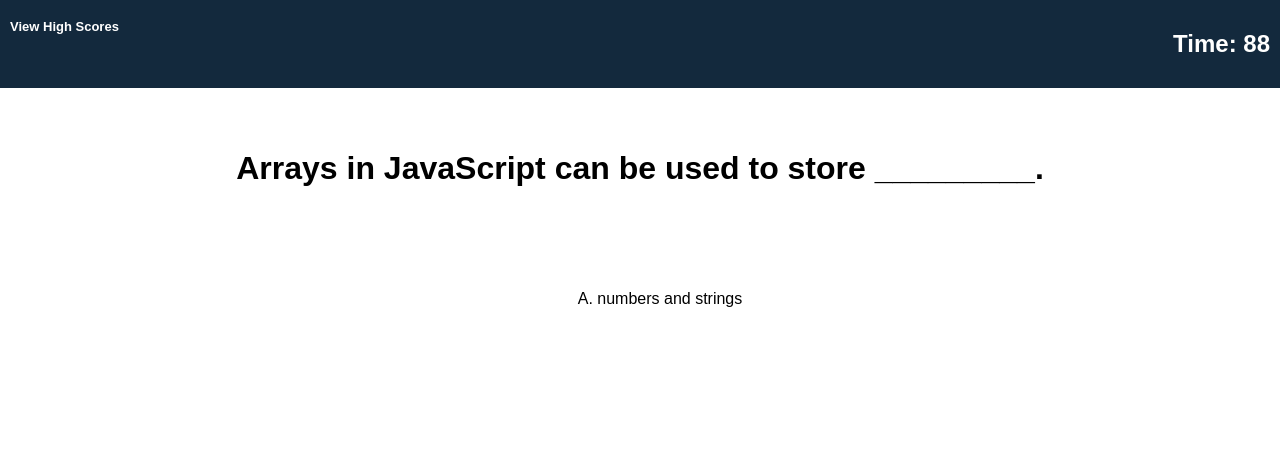
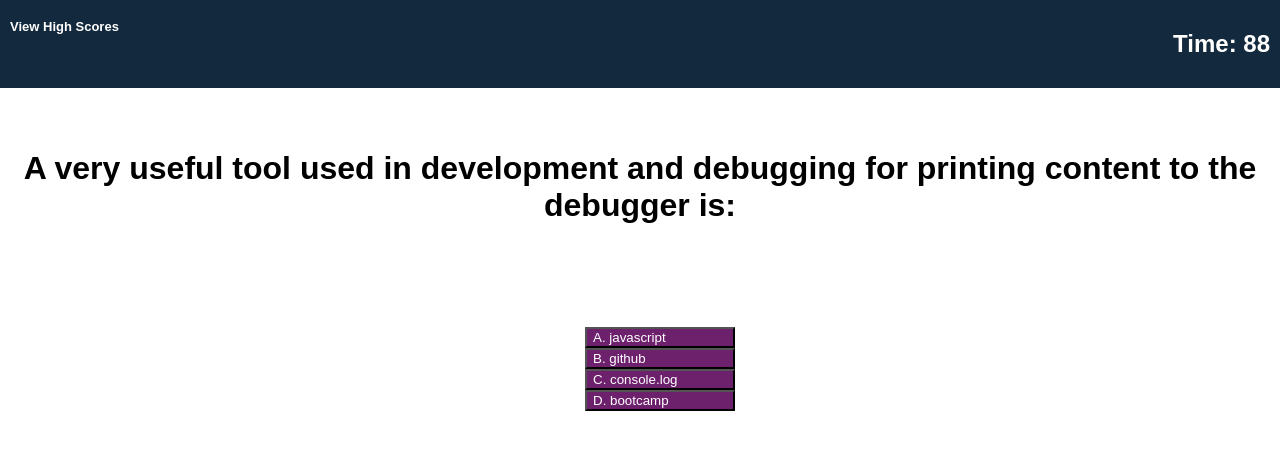
Before and after one commit to ket2310/CodingAssessment, a plain HTML site: page index.html in a window 1280 px wide. Both pictures are taken after a click on the button "Start Quiz". Drawn offline with Linux system fonts and the light colour scheme.

Commit message:
Added questions for assessment.  Figuring out how to iterate through them and program the event listener.

```diff
--- a/assets/js/script.js
+++ b/assets/js/script.js
@@ -1,10 +1,23 @@
 var body = document.body;
 var headerEl = document.createElement("header");
+var headerh1El = document.createElement("h1");
+var headerh2El = document.createElement("h2");
 var mainEl = document.createElement("main");
 var sectionEl = document.createElement("section");
 var clock = document.getElementById("clock");
 var secondsLeft = 90;
+var selectedAnswer = "";
 
+headerEl.setAttribute("class", "main-header");
+headerh1El.setAttribute("id", "highscores");
+headerh1El.textContent = "View High Scores";
+headerEl.appendChild(headerh1El);
+
+headerh2El.setAttribute("id", "clock");
+headerh2El.textContent = "Time: ";
+headerEl.appendChild(headerh2El);
+
+body.appendChild(headerEl);
 body.appendChild(mainEl);
 mainEl.appendChild(sectionEl);
 sectionEl.setAttribute("class", "banner")
@@ -15,7 +28,7 @@
 sectionEl.appendChild(h1El)
 
 var h2El = document.createElement("h2");
-h2El.textContent ="Try to answer the following code-related questions within the time limit. Keep in mind that incorrect answers will penalize your score/time by ten seconds!";
+h2El.textContent = "Try to answer the following code-related questions within the time limit. Keep in mind that incorrect answers will penalize your score/time by ten seconds!";
 h2El.setAttribute("id", "banner2");
 sectionEl.appendChild(h2El);
 
@@ -26,14 +39,48 @@
 
 goQuiz.addEventListener("click", runQuiz);
 
-var codeQuestions = {
+let codeQuestions = [
+  {
     Question: "Arrays in JavaScript can be used to store _________.",
-    answerA: "numbers and strings" ,
+    answerA: "numbers and strings",
     answerB: "other arrays",
     answerC: "booleans",
     answerD: "all of the above",
-    realAnswer:  "D"
-}
+    realAnswer: "D"
+  },
+  {
+    Question: "String values must be enclosed within ____________ when being asssigned to variables.",
+    answerA: "commas",
+    answerB: "curly brackets",
+    answerC: "quotes",
+    answerD: "parentheses",
+    realAnswer: "C"
+  },
+  {
+    Question: "Commonly used datatypes DO NOT include:",
+    answerA: "strings",
+    answerB: "booleans",
+    answerC: "alerts",
+    answerD: "numbers",
+    realAnswer: "C"
+  },
+  {
+    Question: "The condition in an if / else statement is enclosed in ____________.",
+    answerA: "parentheses",
+    answerB: "curly brackets",
+    answerC: "quatations",
+    answerD: "square brackets",
+    realAnswer: "B"
+  },
+  {
+    Question: "A very useful tool used in development and debugging for printing content to the debugger is:",
+    answerA: "javascript",
+    answerB: "github",
+    answerC: "console.log",
+    answerD: "bootcamp",
+    realAnswer: "C"
+  }]
+
 
 function runQuiz(event) {
   // Prevent default action
@@ -41,39 +88,85 @@
   goQuiz.setAttribute("style", "visibility: hidden");
   setTime();
 
-    h1El.textContent = codeQuestions.Question;
-    h2El.textContent = "";
-
-    var QsectionEl = document.createElement("section");
   var ulEl = document.createElement("ul");
   ulEl.setAttribute("id", "questionList");
+
   var liEl1 = document.createElement("li");
   var btnEl1 = document.createElement("button");
+  btnEl1.setAttribute("id", "A");
 
   var liEl2 = document.createElement("li");
   var btnEl2 = document.createElement("button");
+  btnEl2.setAttribute("id", "B");
 
   var liEl3 = document.createElement("li");
   var btnEl3 = document.createElement("button");
+  btnEl3.setAttribute("id", "C");
 
   var liEl4 = document.createElement("li");
   var btnEl4 = document.createElement("button");
+  btnEl4.setAttribute("id", "D");
+
+  ulEl.appendChild(liEl1);
+  liEl1.appendChild(btnEl1)
+
+  ulEl.appendChild(liEl2);
+  liEl2.appendChild(btnEl2)
+
+  ulEl.appendChild(liEl3);
+  liEl3.appendChild(btnEl3)
+
+  ulEl.appendChild(liEl4);
+  liEl4.appendChild(btnEl4)
 
   sectionEl.appendChild(ulEl)
-    ulEl.appendChild(liEl1);
 
-    liEl1.textContent = "A. " + codeQuestions.answerA;
+  var allButtons = document.querySelectorAll("button")
 
+  codeQuestions.forEach(q => {
+    h1El.textContent = q.Question;
+    h2El.textContent = "";
+
+    btnEl1.textContent = "A. " + q.answerA;
+
+    btnEl2.textContent = "B. " + q.answerB;
+
+    btnEl3.textContent = "C. " + q.answerC;
+
+    btnEl4.textContent = "D. " + q.answerD;
+
+
+    for (var i = 1; i < allButtons.length; i++) {
+      allButtons[i].setAttribute("style", "width: 150px;text-align: LEFT; background-color: rgb(109, 33, 109);color: white");
+      allButtons[i].onmouseover = function () {
+        this.style.backgroundColor = "#D4A4D8";
       }
 
+      allButtons[i].onmouseout = function () {
+        this.style.backgroundColor = "#6D216D";
+      }
+    }
+
+  });
+
+  btnEl1.addEventListener("click", captureAnswer);
+  btnEl2.addEventListener("click", captureAnswer);
+  btnEl3.addEventListener("click", captureAnswer);
+  btnEl4.addEventListener("click", captureAnswer);
+}
+
+function captureAnswer(event) {
+  event.preventDefault();
+  console.log(event);
+}
 function setTime() {
   // Sets interval in variable
-  var timerInterval = setInterval(function() {
+  var timerInterval = setInterval(function () {
     secondsLeft--;
-    clock.textContent = "Time: " + secondsLeft;
+    headerh2El.textContent = "Time: " + secondsLeft;
 
 
-    if(secondsLeft === 0) {
+    if (secondsLeft === 0) {
       // Stops execution of action at set interval
       clearInterval(timerInterval);
       // Calls function to create and append image
@@ -83,6 +176,6 @@
   }, 1000);
 }
 
-function doHighScore(){
+function doHighScore() {
 
 }
--- a/index.html
+++ b/index.html
@@ -9,21 +9,7 @@
 </head>
 
 <body>
-    <header class="main-header">
-        <h1 id="highscores">View High Scores</h1>
-        <h2 id="clock"> Time:</h2>
-    </header>
     <script src="./assets/js/script.js"></script>
-    <!--     <main>
-        <section class="banner">
-            <h1 id="banner1">Coding Quiz Challenge </h1>
-            <h2 id="banner2">Try to answer the following code-related questions within the time limit. Keep in mind that
-                incorrect answers will penalize your score/time by ten seconds!</h2>
-            <button id="start">Start Quiz</button>
-
-        </section>
-    </main> -->
-
 </body>
 
 </html>
```
Lines whose indentation alone changed are shown as unchanged.
